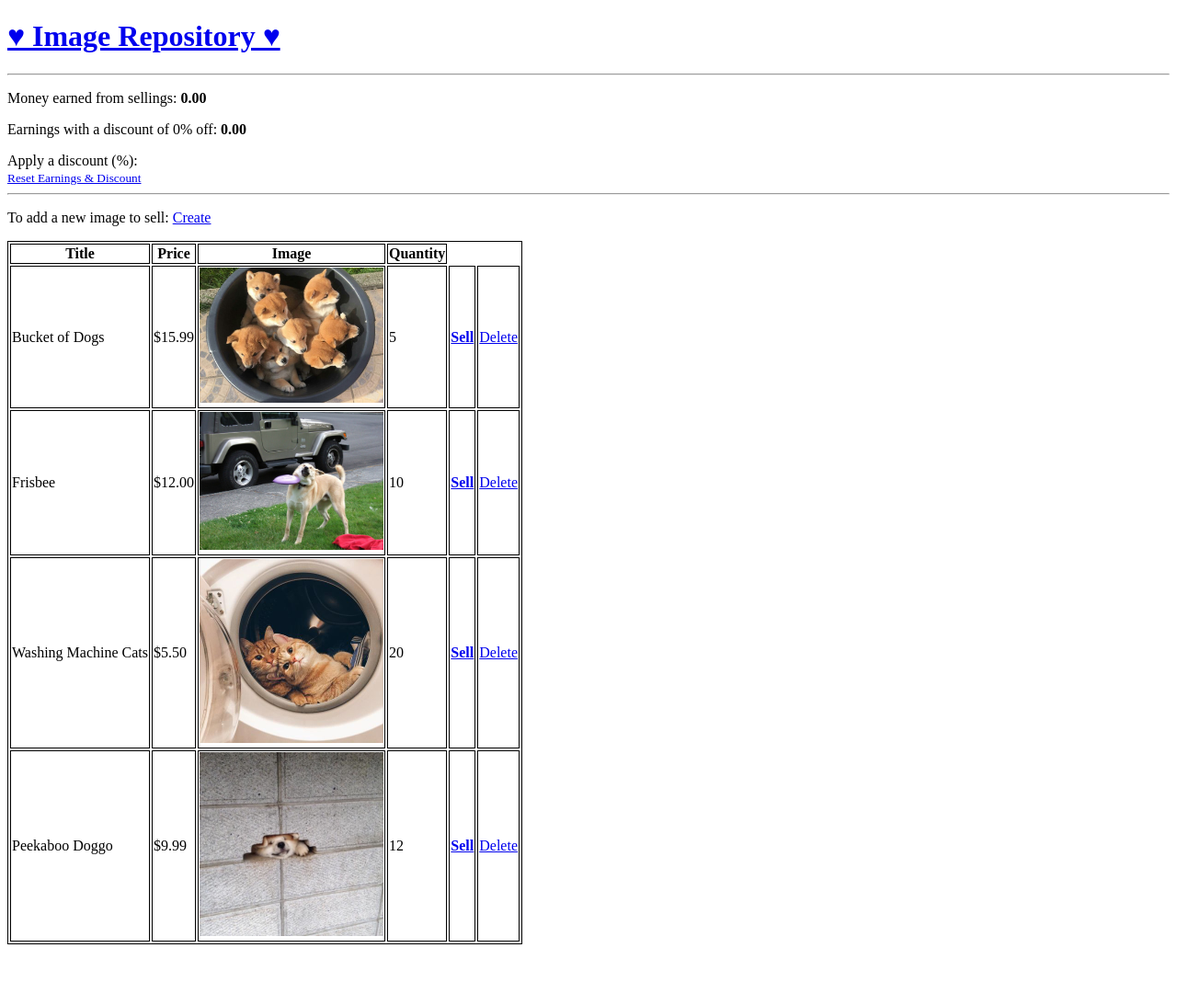
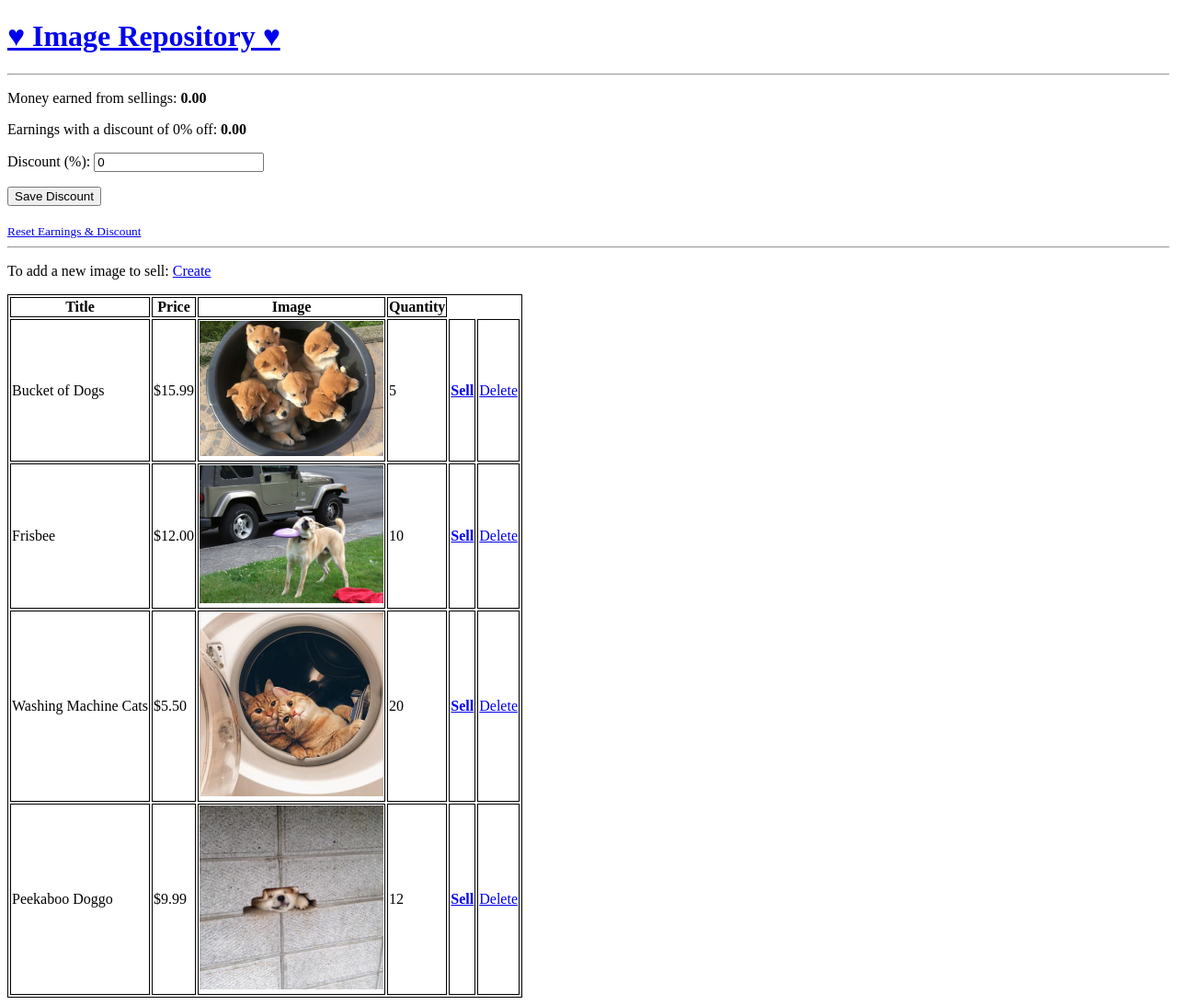
Before and after one commit to cathkyu/image-repo, a Django app: page / in a window 1280 px wide. Shown: the whole page at 92% size. Before the commit the page ends 1027 px from the top, so only its background shows below. Run offline with Django 3.2, Linux system fonts and the light colour scheme; data comes from the database, SQL or seed files in the repository.

Commit message:
added ability to change the discount

```diff
--- a/src/items/forms.py
+++ b/src/items/forms.py
@@ -1,5 +1,5 @@
 from django import forms
-from .models import Images
+from .models import Images, Money
 
 class ImageForm(forms.ModelForm):
 
@@ -11,3 +11,22 @@ class ImageForm(forms.ModelForm):
             'quantity',
             'image'
         ]
+
+class DiscountForm(forms.ModelForm):
+
+    discount = forms.IntegerField(
+        label='Discount (%)'
+    )
+
+    class Meta:
+        model = Money
+        fields = [
+            'discount'
+        ]
+
+    def clean_discount(self, *args, **kwargs):
+        discount = self.cleaned_data.get("discount")
+        if discount >= 0 and discount <= 100:
+            return discount
+        else:
+            raise forms.ValidationError("Discount must be between 0 and 100%")
--- a/src/items/views.py
+++ b/src/items/views.py
@@ -2,19 +2,25 @@ from django.shortcuts import render, redirect, get_object_or_404
 from django.urls import reverse
 
 from .models import Images, Money
-from .forms import ImageForm
+from .forms import ImageForm, DiscountForm
 
 # Create your views here.
 def home_view(request):
     queryset = Images.objects.all()
     money = Money.objects.get(id=1)
+    form = DiscountForm(request.POST or None, instance=money)
 
     discount_total = float(money.total) * (1 - (float(money.discount) * 0.01))
+
+    if form.is_valid():
+        form.save()
+        return redirect(reverse('home'))
 
     context = {
         "object_list": queryset,
         "money": money,
-        "discount_total": discount_total
+        "discount_total": discount_total,
+        "form": form
     }
     return render(request, "home.html", context)
 
--- a/src/templates/home.html
+++ b/src/templates/home.html
@@ -11,7 +11,14 @@
 
 <p>Money earned from sellings: <strong>{{ money.total }}</strong> </p>
 <p>Earnings with a discount of {{ money.discount }}% off: <strong>{{ discount_total|floatformat:2 }}</strong> </p>
-Apply a discount (%):
+
+<form method='POST' action='.' enctype='multipart/form-data'>
+    {% csrf_token %}
+
+    {{ form.as_p }}
+    <input type='submit' value='Save Discount'>
+</form>
+
 <br>
 <small><a href="{% url 'reset' %}">Reset Earnings & Discount</a></small>
 <hr>
```
